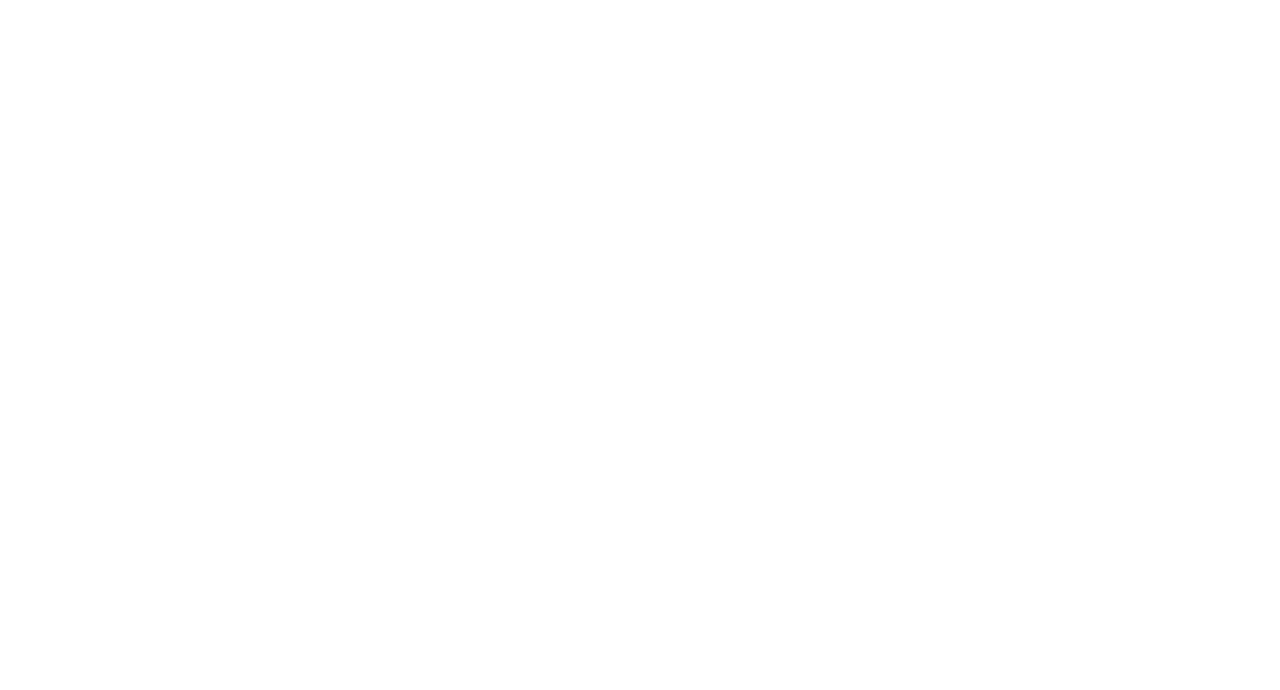
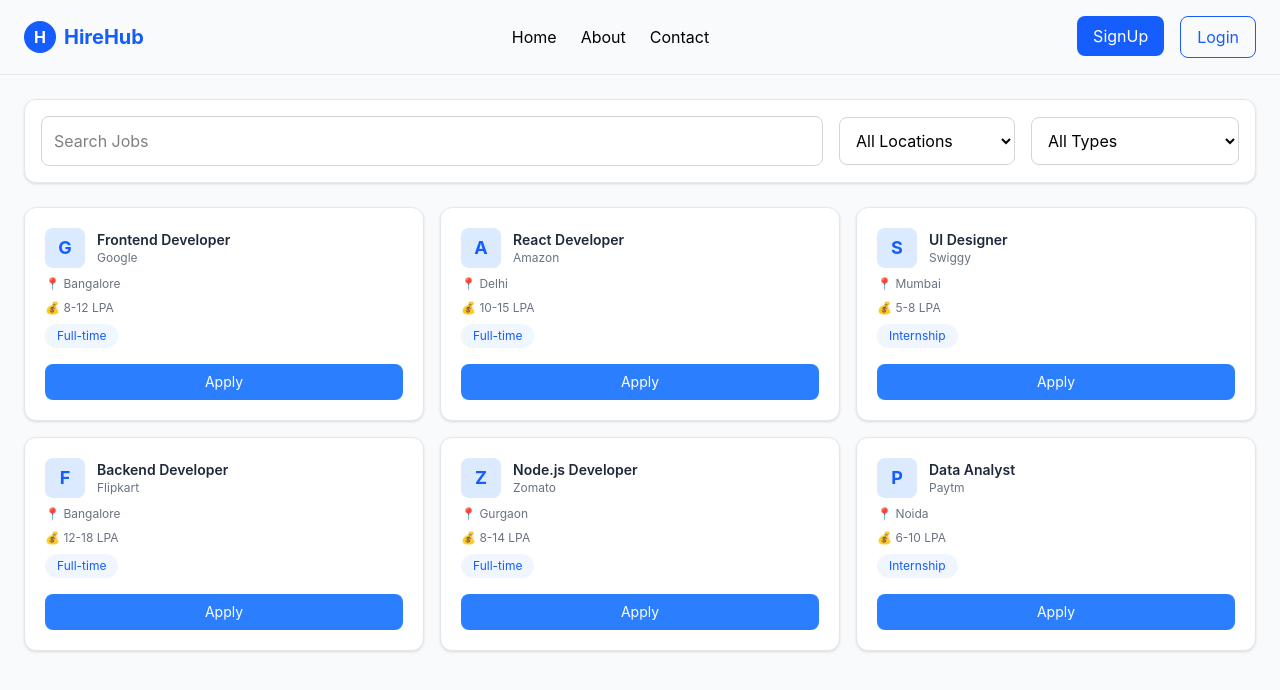
Before and after one commit to vidhi601/Job-Portal, a React app in the folder frontend/: page /JobListing in a window 1280 px wide. Before the commit this address had no page. Shown: the top 690 px of the page. Built offline with nearby package versions, Linux system fonts and the light colour scheme; the HTML template or start-up script is replaced by a standard one.

Commit message:
Add job lisiting page and aaply link to Get started in hero section

```diff
--- a/frontend/src/App.jsx
+++ b/frontend/src/App.jsx
@@ -2,6 +2,7 @@
 import Landing from "./pages/landing";
 import Login from "./pages/Login";
 import Signup from "./pages/Signup";
+import JobListing from "./pages/JobListing";
 
 function App(){
     return(
@@ -10,6 +11,7 @@
             <Route path="/" element={<Landing/>}/>
             <Route path="/Login" element={<Login/>}/>
             <Route path="/Signup" element={<Signup/>}/>
+            <Route path="/JobListing" element={<JobListing/>}/>
         </Routes>
 
 
--- a/frontend/src/components/Hero.jsx
+++ b/frontend/src/components/Hero.jsx
@@ -1,3 +1,4 @@
+import { Link } from "react-router-dom"
 import heroImg from '../assets/images.jpeg'
 
 function Hero(){
@@ -8,7 +9,11 @@
                     <h6 className="text-purple-300 text-sm font-semibold tracking-widest uppercase">Why you need to join us?</h6>
                     <h1 className="text-3xl md:text-4xl font-bold leading-tight">HireHub searches a job for you based on skill match</h1>
                     <p className="text-gray-300 text-base">Stop applying blindly. HireHub matches your skills with the right jobs — saving time and getting you hired faster.</p>
-                    <button className="bg-purple-500 hover:bg-purple-600 text-white px-6 py-3 rounded-lg w-fit mx-auto md:mx-0">Get Started</button>
+                    <Link to="/login" className="w-fit mx-auto md:mx-0">
+                        <button className="bg-purple-500 hover:bg-purple-600 text-white px-6 py-3 rounded-lg">
+                            Get Started
+                        </button>
+                    </Link>
                 </div>
                 <div className="w-full md:w-1/2 flex justify-center md:justify-end">
                     <img src={heroImg} alt="hero" className="w-64 h-64 md:w-80 md:h-80 object-cover rounded-2xl mix-blend-luminosity" />
--- a/frontend/src/components/Navbar.jsx
+++ b/frontend/src/components/Navbar.jsx
@@ -13,6 +13,7 @@
         <li><a href="/#hero" className="cursor-pointer hover:text-blue-600">Home</a></li>
         <li> <a href="/#about"className="cursor-pointer hover:text-blue-600">About</a></li>
         <li><a href="/#contact" className="cursor-pointer hover:text-blue-600">Contact</a></li>
+
       </ul>
 
       <div className="hidden md:flex gap-4">
--- /dev/null
+++ b/frontend/src/pages/JobListing.jsx
@@ -0,0 +1,64 @@
+import Navbar from "../components/Navbar";
+
+const jobs = [
+  { id: 1, title: "Frontend Developer", company: "Google", location: "Bangalore", salary: "8-12 LPA", type: "Full-time" },
+  { id: 2, title: "React Developer", company: "Amazon", location: "Delhi", salary: "10-15 LPA", type: "Full-time" },
+  { id: 3, title: "UI Designer", company: "Swiggy", location: "Mumbai", salary: "5-8 LPA", type: "Internship" },
+  { id: 4, title: "Backend Developer", company: "Flipkart", location: "Bangalore", salary: "12-18 LPA", type: "Full-time" },
+  { id: 5, title: "Node.js Developer", company: "Zomato", location: "Gurgaon", salary: "8-14 LPA", type: "Full-time" },
+  { id: 6, title: "Data Analyst", company: "Paytm", location: "Noida", salary: "6-10 LPA", type: "Internship" },
+]
+
+function JobListing() {
+  return (
+    <div className="min-h-screen bg-gray-50">
+      <Navbar />
+
+      <div className="p-4 sm:p-6">
+        <div className="flex flex-col gap-4 rounded-xl border border-gray-200 bg-white p-4 shadow-sm md:flex-row md:items-center">
+          <input
+            type="text"
+            placeholder="Search Jobs"
+            className="w-full flex-1 rounded-lg border border-gray-300 p-3 focus:outline-none focus:ring-2 focus:ring-blue-400"
+          />
+          <select className="w-full rounded-lg border border-gray-300 p-3 focus:outline-none focus:ring-2 focus:ring-blue-400 md:w-44">
+            <option>All Locations</option>
+            <option>Mumbai</option>
+            <option>Bangalore</option>
+            <option>Noida</option>
+            <option>Gurgaon</option>
+          </select>
+          <select className="w-full rounded-lg border border-gray-300 p-3 focus:outline-none focus:ring-2 focus:ring-blue-400 md:w-52">
+            <option>All Types</option>
+            <option>Full-time</option>
+            <option>Internship</option>
+          </select>
+        </div>
+
+        <div className="mt-6 grid grid-cols-1 sm:grid-cols-2 lg:grid-cols-3 gap-4">
+          {jobs.map((job) => (
+            <div key={job.id} className="bg-white rounded-xl p-5 border border-gray-200 shadow-sm flex flex-col gap-2">
+              <div className="flex items-center gap-3">
+                <div className="w-10 h-10 rounded-lg bg-blue-100 flex items-center justify-center text-blue-600 font-bold text-lg">
+                  {job.company[0]}
+                </div>
+                <div>
+                  <h3 className="font-semibold text-gray-800 text-sm">{job.title}</h3>
+                  <p className="text-xs text-gray-500">{job.company}</p>
+                </div>
+              </div>
+              <p className="text-xs text-gray-500">📍 {job.location}</p>
+              <p className="text-xs text-gray-500">💰 {job.salary}</p>
+              <span className="text-xs bg-blue-50 text-blue-600 px-3 py-1 rounded-full w-fit">{job.type}</span>
+              <button className="mt-2 w-full bg-blue-500 hover:bg-blue-600 text-white text-sm py-2 rounded-lg transition">
+                Apply
+              </button>
+            </div>
+          ))}
+        </div>
+      </div>
+    </div>
+  );
+}
+
+export default JobListing;
```
